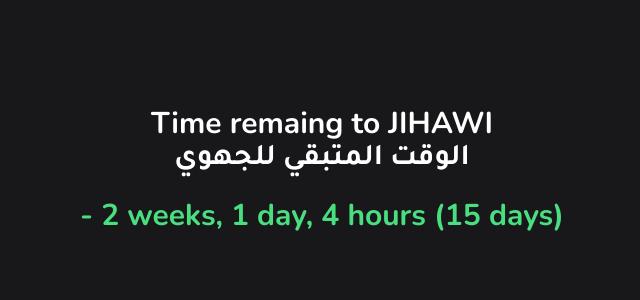
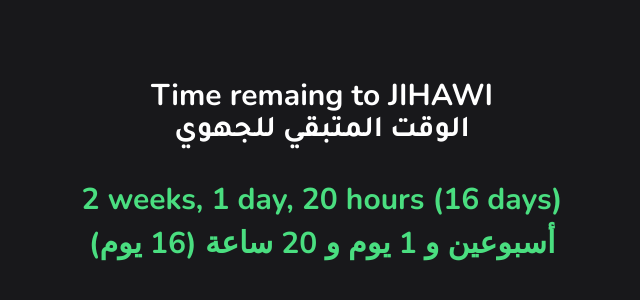
Before and after one commit to ad1mx/jihawi-timer, a Next.js app: page /timer in a window 1280 px wide. Shown: the part 230-530 px from the top of the page, without its empty margins (318-958 px from the left). Built offline with nearby package versions, Linux system fonts and the light colour scheme.

Commit message:
updates 2

```diff
--- a/src/app/(root)/timer/page.tsx
+++ b/src/app/(root)/timer/page.tsx
@@ -6,7 +6,7 @@ const tajawal = Tajawal({ weight: ["700"], subsets: ["arabic"] });
 const nunito = Nunito({ weight: ["700"], subsets: ["latin"] });
 
 const TimerPage = () => {
-  const jihawiDate = new Date(2024, 5, 5, 0, 0, 0).getTime();
+  const jihawiDate = new Date(2024, 4, 5, 0, 0, 0).getTime();
   const now = new Date().getTime();
   const remainTime = jihawiDate - now;
 
@@ -16,11 +16,32 @@ const TimerPage = () => {
         <span className={`${nunito.className}`}>Time remaing to JIHAWI</span>
         <span>الوقت المتبقي للجهوي</span>
       </header>
+      {/* EN */}
       <p
-        className={`mt-5 text-3xl font-semibold text-green-400 ${nunito.className}`}
+        className={`mt-8 text-3xl font-semibold text-green-400 ${nunito.className}`}
       >
-        - {hd(remainTime, { units: ["w", "d", "h"], round: true })} (
+        {hd(remainTime, { units: ["w", "d", "h"], round: true })} (
         {hd(remainTime, { units: ["d"], round: true })})
+      </p>
+      {/* AR */}
+      <p
+        dir="rtl"
+        className={`mt-2 text-3xl font-semibold text-green-400 ${nunito.className}`}
+      >
+        {hd(remainTime, {
+          units: ["w", "d", "h"],
+          language: "ar",
+          digitReplacements: ["0", "1", "2", "3", "4", "5", "6", "7", "8", "9"],
+          round: true,
+        })}{" "}
+        (
+        {hd(remainTime, {
+          units: ["d"],
+          language: "ar",
+          digitReplacements: ["0", "1", "2", "3", "4", "5", "6", "7", "8", "9"],
+          round: true,
+        })}
+        )
       </p>
     </main>
   );
```
